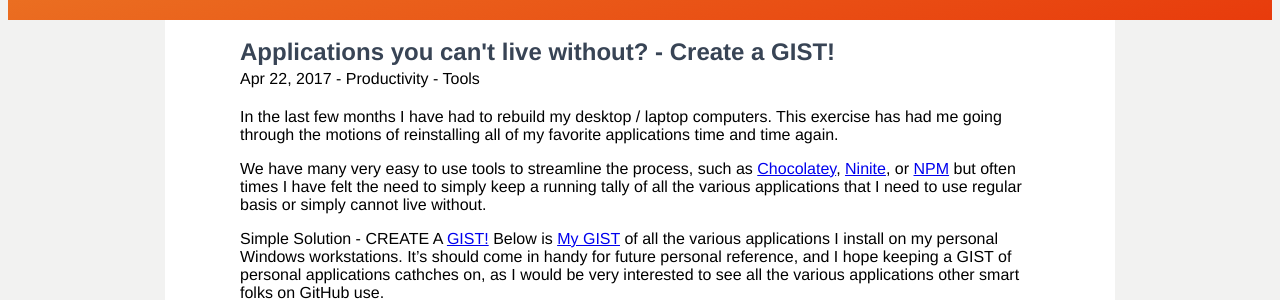
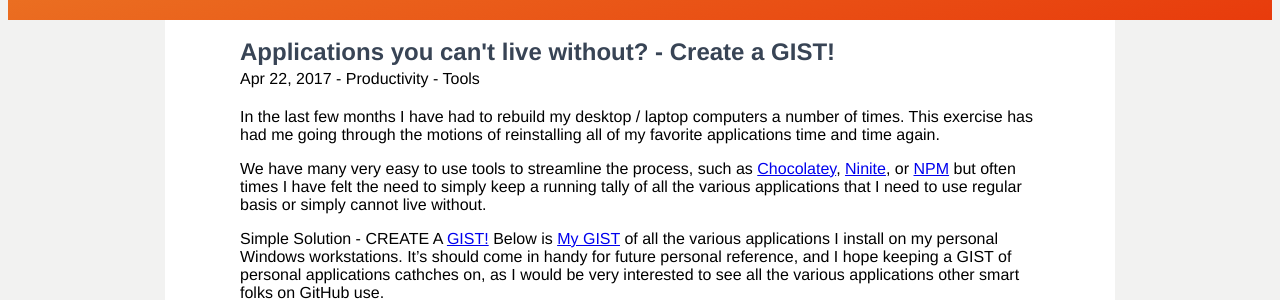
Before and after one commit to leeberg/BlogTest, a Jekyll site: the page built from _posts/2017-04-22-desktop_apps_gist.md, in a window 1280 px wide. Shown: the part 329-629 px from the top of the page. Built offline with Jekyll 4.4.1, drawn with Linux system fonts in a browser that asks for light colours.

Commit message:
Update 2017-04-22-desktop_apps_gist.md

```diff
--- a/_posts/2017-04-22-desktop_apps_gist.md
+++ b/_posts/2017-04-22-desktop_apps_gist.md
@@ -6,7 +6,7 @@ tags: ["Productivity","Tools"]
 excerpt_separator: <!--more-->
 ---
 
-In the last few months I have had to rebuild my desktop / laptop computers. This exercise has had me going through the motions of reinstalling all of my favorite applications time and time again.
+In the last few months I have had to rebuild my desktop / laptop computers a number of times. This exercise has had me going through the motions of reinstalling all of my favorite applications time and time again.
 
 We have many very easy to use tools to streamline the process, such as [Chocolatey](https://chocolatey.org), [Ninite](https://ninite.com), or [NPM](https://www.npmjs.com/) but often times I have felt the need to simply keep a running tally of all the various applications that I need to use regular basis or simply cannot live without.
 
```
